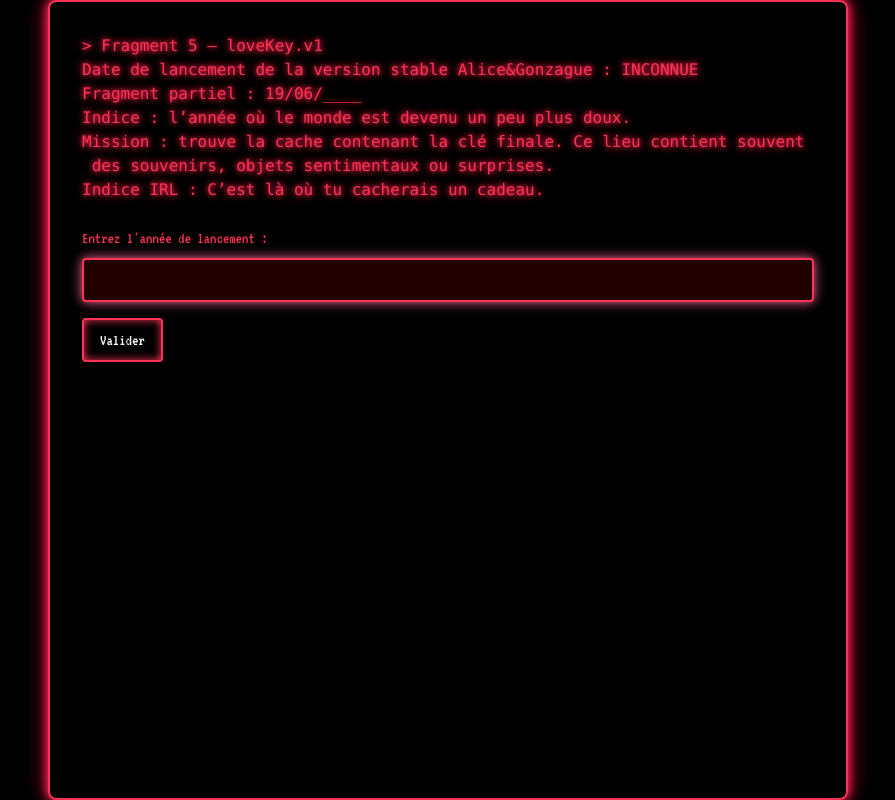
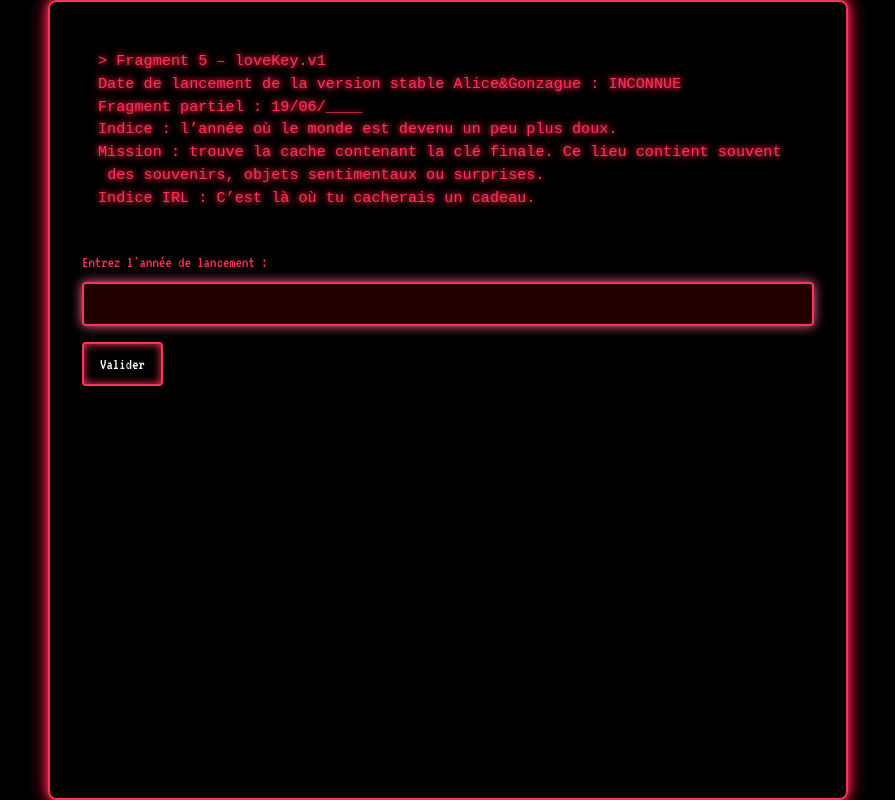
Before and after one commit to thomasdeb961/love.exe, a plain HTML site: page fragment5.html in a window 1280 px wide. Shown: the whole page, without its empty margins (192-1087 px from the left). Drawn offline with nearby package versions, Linux system fonts and the light colour scheme.

Commit message:
Update fragment5.html

```diff
--- a/fragment5.html
+++ b/fragment5.html
@@ -63,11 +63,22 @@ button:hover {
     padding: 2rem;
     min-height: 100vh;
   }
+     .responsive-terminal {
+  white-space: pre-wrap; /* permet les retours à la ligne */
+  word-break: break-word;
+  font-family: monospace;
+  background: black;
+  padding: 1rem;
+  border-radius: 0.5rem;
+  font-size: 0.95rem;
+  max-width: 100%;
+  overflow-x: auto;
+}
 </style>
 </head>
 <body>
   <div class="terminal max-w-xl mx-auto">
-    <pre>
+    <pre class="responsive-terminal">
 &gt; Fragment 5 – loveKey.v1
 Date de lancement de la version stable Alice&amp;Gonzague : INCONNUE
 Fragment partiel : 19/06/____
```
